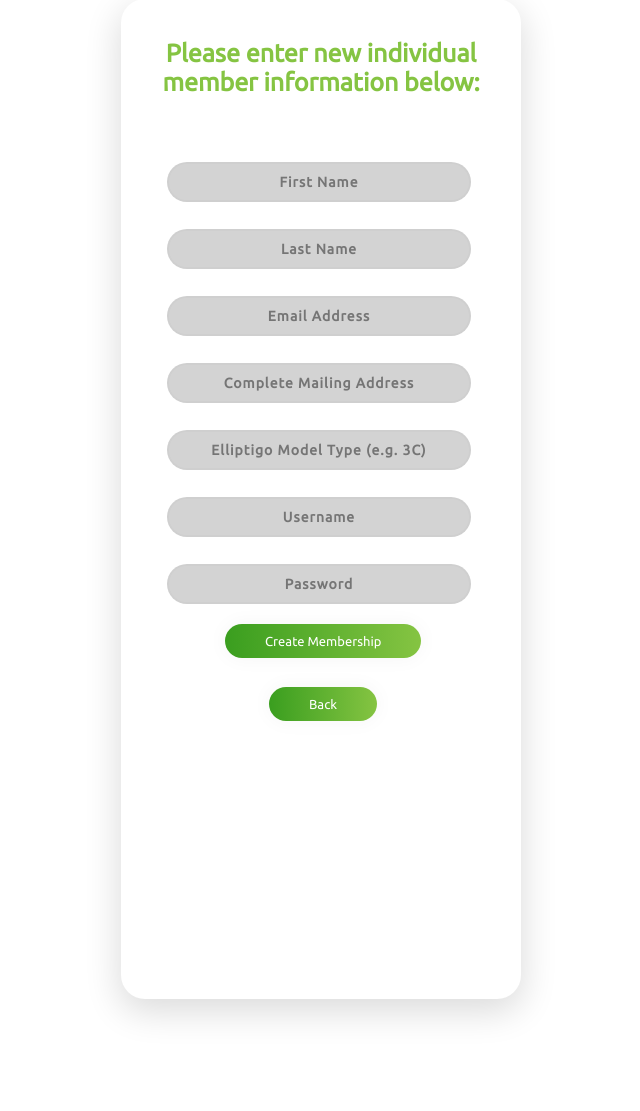
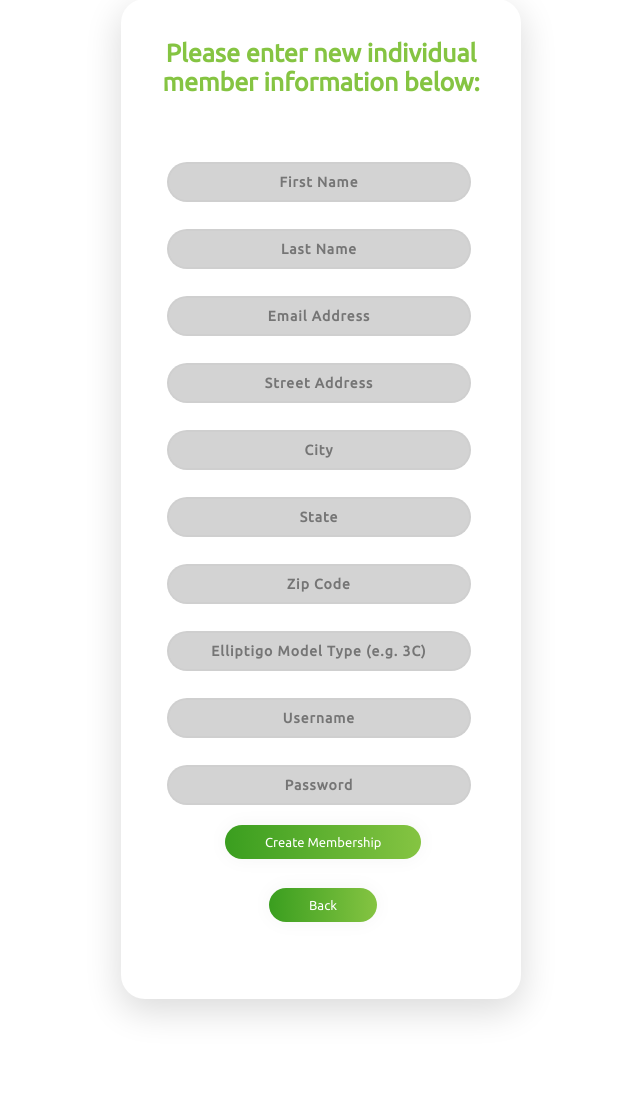
Before and after one commit to erickellr/Group5_Capstone_Project, a PHP site: page /createacc.html in a window 1280 px wide. Shown: the part 172-1283 px from the top of the page, without its empty margins (319-959 px from the left). Run offline with PHP 8.4, Linux system fonts and the light colour scheme; some libraries are stand-ins or nearby versions.

Commit message:
Repaired files that incorrectly merged

```diff
--- a/createacc.html
+++ b/createacc.html
@@ -17,7 +17,10 @@
       <input class="usernameBox" id="FN" type="text" align="center" placeholder="First Name">
       <input class="usernameBox" id="LN" type="text" align="center" placeholder="Last Name">
       <input class="usernameBox" id="email" type="text" align="center" placeholder="Email Address">
-      <input class="usernameBox" id="address" type="text" align="center" placeholder="Complete Mailing Address">
+      <input class="usernameBox" id="street" type="text" align="center" placeholder="Street Address">
+	  <input class="usernameBox" id="city" type="text" align="center" placeholder="City">
+	  <input class="usernameBox" id="state" type="text" align="center" placeholder="State">
+	  <input class="usernameBox" id="zip" type="text" align="center" placeholder="Zip Code">
       <input class="usernameBox" id="model" type="text" align="center" placeholder="Elliptigo Model Type (e.g. 3C)">
 
 	  <input class="usernameBox" id="username" type="text" align="center" placeholder="Username">
@@ -68,7 +71,6 @@
             // Or go to another URL:  actions.redirect('thank_you.html');
 
 			//Here's what I have so far just based on the other pages.
-
 			/*
 			let myResponse = await fetch("payment.php", {
 			method: 'POST',
```
Also changed, not shown: userinfo.php (+7 -4 lines).
